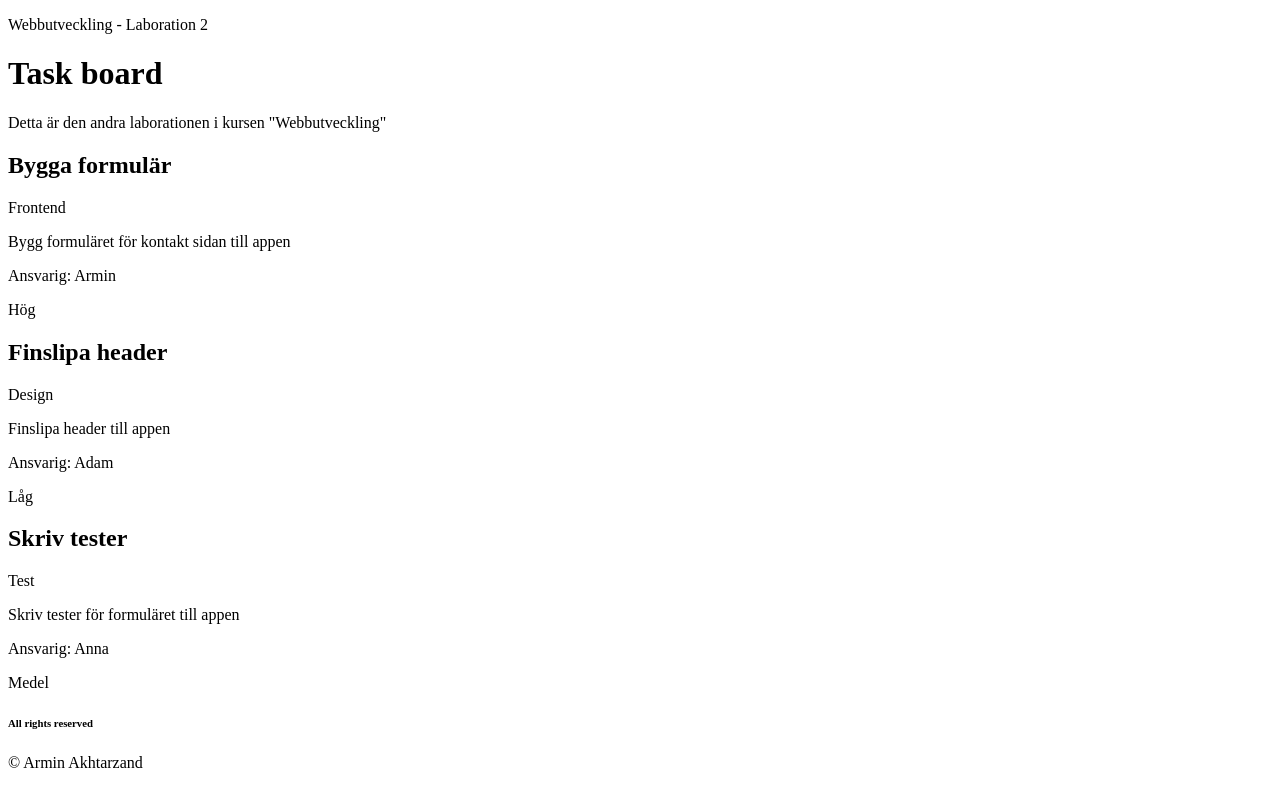
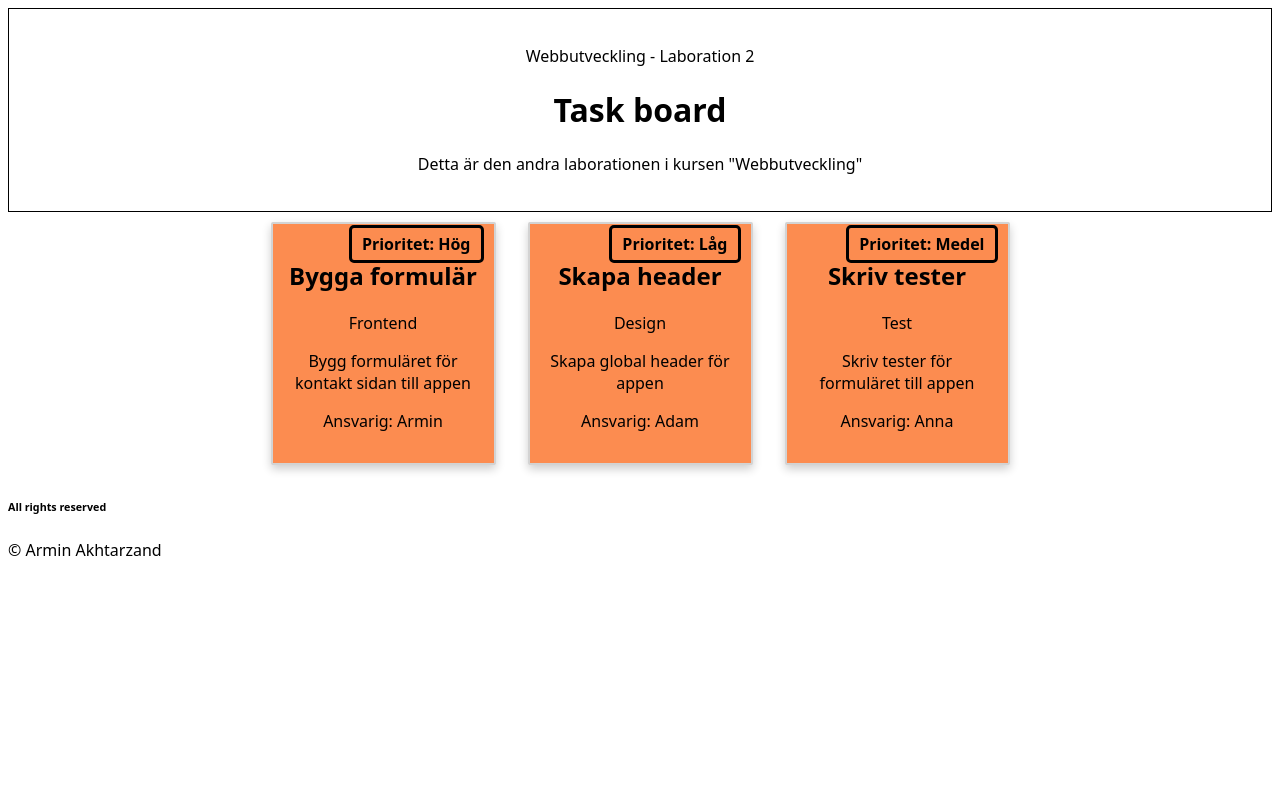
Before and after one commit to armin-akhtarzand/task-board-lab2, a React (Vite) app: page / in a window 1280 px wide. Built offline with nearby package versions, Linux system fonts and the light colour scheme.

Commit message:
add priority badges

```diff
--- a/src/App.tsx
+++ b/src/App.tsx
@@ -2,29 +2,41 @@ import Footer from "./components/Footer";
 import Header from "./components/Header";
 import TaskCard from "./components/TaskCard";
 
-
-const App = () =>{
-
+const App = () => {
   return (
-    <>
-    <Header></Header>
-    <main>
-      <section>
-        <TaskCard priority="Hög" category="Frontend" assignee="Armin" description="Bygg formuläret för kontakt sidan till appen" id={1} title="Bygga formulär"></TaskCard>
-      </section>
-      <section>
-        <TaskCard priority="Låg" category="Design" assignee="Adam" description="Finslipa header till appen" id={2} title="Finslipa header"></TaskCard>
-      </section>
-      <section>
-        <TaskCard priority="Medel" category="Test" assignee="Anna" description="Skriv tester för formuläret till appen" id={3} title="Skriv tester"></TaskCard>
-      </section>
-    </main>
-    <Footer></Footer>
-    </>
-
-
-  )
+    <body>
+      <Header></Header>
+      <main>
+        <section className="taskcard-container">
+          <TaskCard
+            priority="Hög"
+            category="Frontend"
+            assignee="Armin"
+            description="Bygg formuläret för kontakt sidan till appen"
+            id={1}
+            title="Bygga formulär"
+          ></TaskCard>
+          <TaskCard
+            priority="Låg"
+            category="Design"
+            assignee="Adam"
+            description="Skapa global header för appen"
+            id={2}
+            title="Skapa header"
+          ></TaskCard>
+          <TaskCard
+            priority="Medel"
+            category="Test"
+            assignee="Anna"
+            description="Skriv tester för formuläret till appen"
+            id={3}
+            title="Skriv tester"
+          ></TaskCard>
+        </section>
+      </main>
+      <Footer></Footer>
+    </body>
+  );
 };
 
-
 export default App;
--- a/src/components/Header.tsx
+++ b/src/components/Header.tsx
@@ -1,6 +1,6 @@
 const Header = () => {
     return(
-        <header>
+        <header className="header">
             <p>Webbutveckling - Laboration 2</p>
             <h1>Task board</h1>
             <p>Detta är den andra laborationen i kursen "Webbutveckling"</p>
--- a/src/components/TaskCard.tsx
+++ b/src/components/TaskCard.tsx
@@ -11,12 +11,12 @@ type TaskCardProp = {
 const TaskCard = ({title, description, assignee, category, priority}: TaskCardProp) => {
 
     return(
-        <article>
+        <article className="tasks">
             <h2>{title}</h2>
             <p>{category}</p>
             <p>{description}</p>
             <p>Ansvarig: {assignee}</p>
-            <p>{priority}</p>
+            <p className="priority">Prioritet: {priority}</p>
         </article>
     )
 };
--- a/src/index.css
+++ b/src/index.css
@@ -0,0 +1,41 @@
+html {
+  /* scroll-behavior: smooth; */
+  font-family: system-ui, sans-serif;
+}
+* {
+  box-sizing: border-box;
+}
+
+.taskcard-container {
+  display: flex;
+  justify-content: center;
+  flex-wrap: wrap;
+  padding: 10px 20px;
+  gap: 2rem;
+}
+.tasks {
+  width: 225px;
+  text-align: center;
+  border: 2px solid lightgray;
+  padding: 15px;
+  background-color: #fc8c50;
+  border-radius: 2px;
+  box-shadow: 0 4px 10px rgba(0, 0, 0, 0.2);
+  max-width: 100%;
+  position: relative;
+}
+
+.header {
+  text-align: center;
+  padding: 20px;
+  border: 1px solid black;
+}
+.priority {
+  position: absolute;
+  top: -15px;
+  right: 10px;
+  padding: 5px 10px;
+  font-weight: bold;
+  border-radius: 5px;
+  border: 3px solid black;
+}
```
